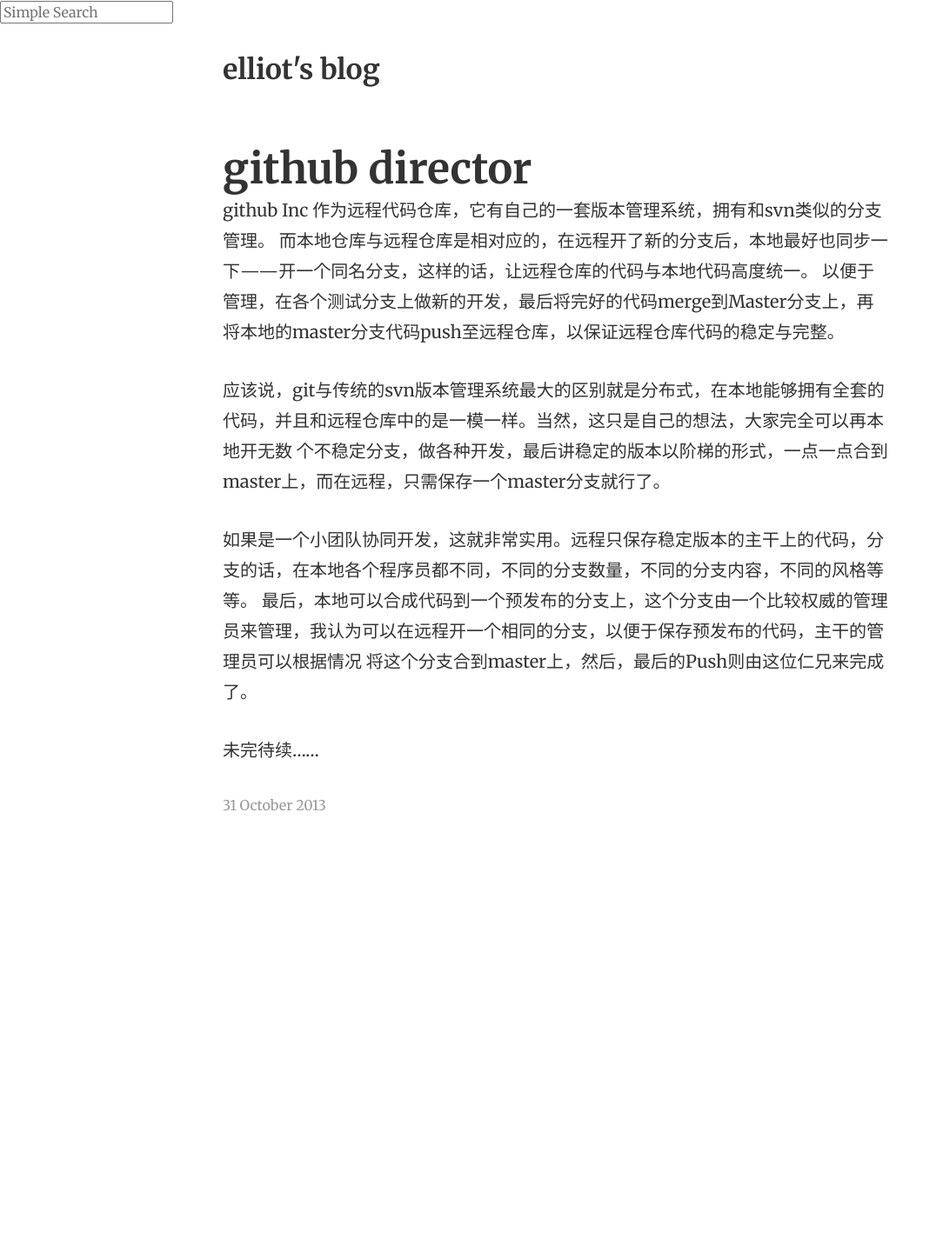
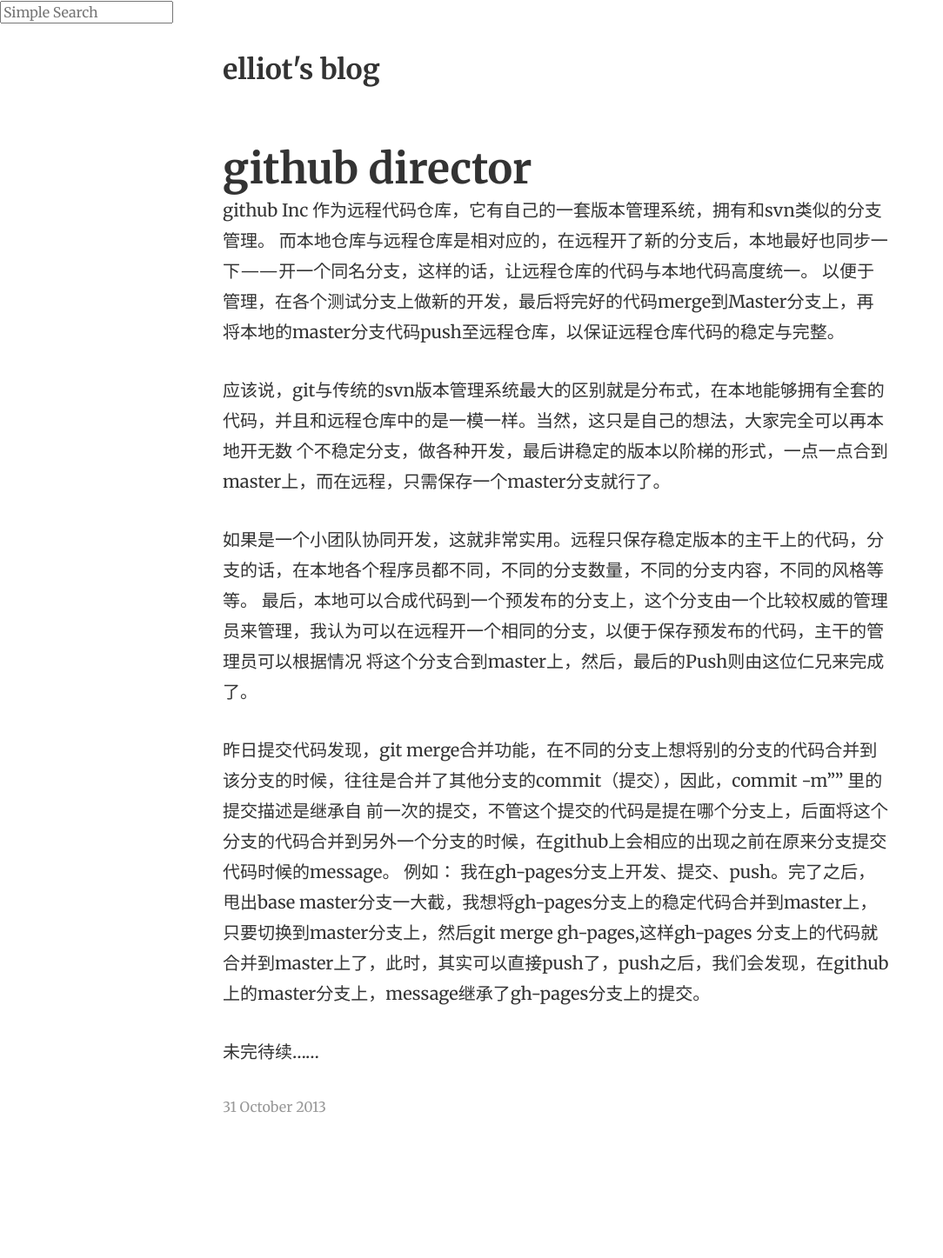
Before and after one commit to huxiangtao/huxiangtao.github.io, a Jekyll site: the page built from _posts/2013-10-31-github-direct.md, in a window 1280 px wide. Shown: the whole page at 87% size, without its empty margins (0-1084 px from the left). Built offline with Jekyll 4.4.1, drawn with Linux system fonts in a browser that asks for light colours; Markdown is read by kramdown in place of the engine named in the settings; before the commit the page ends 1100 px from its top, so only the background shows below that.

Commit message:
add diary

```diff
--- a/_posts/2013-10-31-github-direct.md
+++ b/_posts/2013-10-31-github-direct.md
@@ -16,4 +16,10 @@
 最后，本地可以合成代码到一个预发布的分支上，这个分支由一个比较权威的管理员来管理，我认为可以在远程开一个相同的分支，以便于保存预发布的代码，主干的管理员可以根据情况
 将这个分支合到master上，然后，最后的Push则由这位仁兄来完成了。
 
+昨日提交代码发现，git merge合并功能，在不同的分支上想将别的分支的代码合并到该分支的时候，往往是合并了其他分支的commit（提交），因此，commit -m"" 里的提交描述是继承自
+前一次的提交，不管这个提交的代码是提在哪个分支上，后面将这个分支的代码合并到另外一个分支的时候，在github上会相应的出现之前在原来分支提交代码时候的message。
+例如：
+我在gh-pages分支上开发、提交、push。完了之后，甩出base master分支一大截，我想将gh-pages分支上的稳定代码合并到master上，只要切换到master分支上，然后git merge gh-pages,这样gh-pages
+分支上的代码就合并到master上了，此时，其实可以直接push了，push之后，我们会发现，在github上的master分支上，message继承了gh-pages分支上的提交。
+
 未完待续......
```
